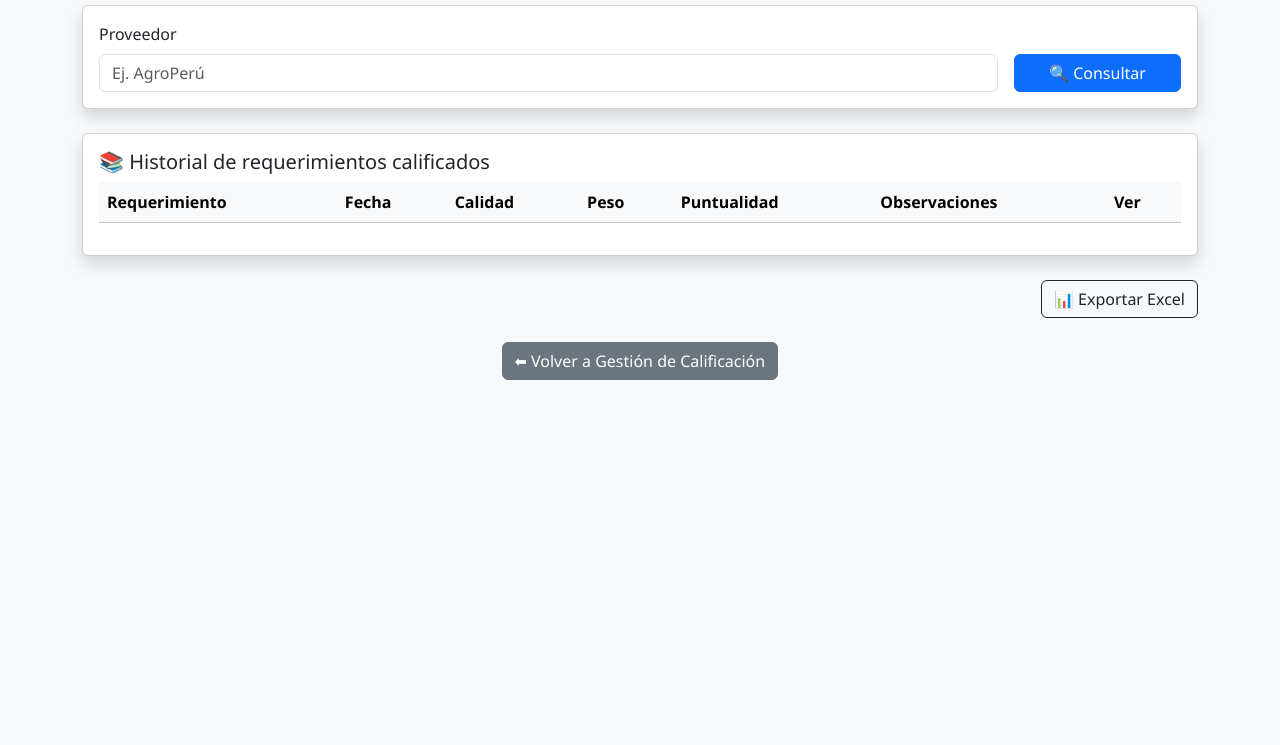
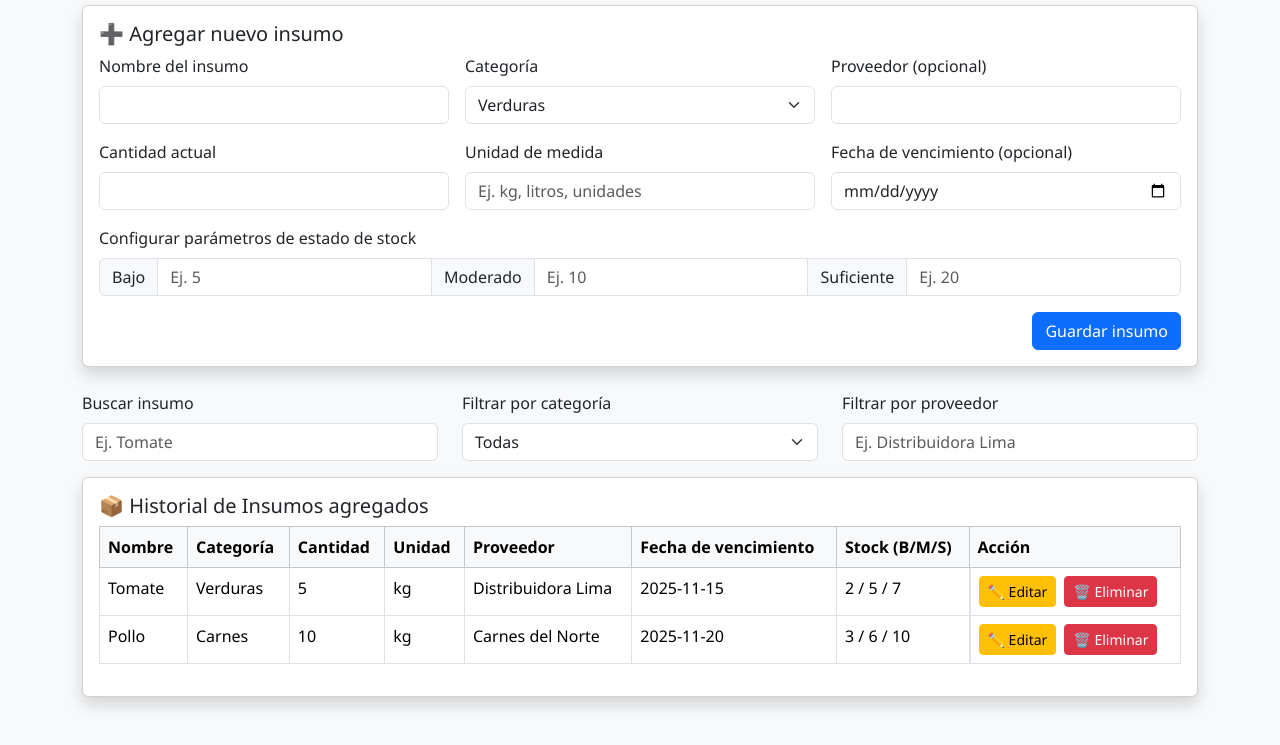
Before and after one commit to janb144/restaurante-Wayas, a plain HTML site: page borrador2.html in a window 1280 px wide. Shown: the part 121-866 px from the top of the page. Before the commit the page ends 800 px from the top, so only its background shows below. Drawn offline with nearby package versions, Linux system fonts and the light colour scheme.

Commit message:
se optimizó actividad gestión de insumos

```diff
--- a/borrador2.html
+++ b/borrador2.html
@@ -1,143 +1,226 @@
 <!DOCTYPE html>
 <html lang="es">
+
 <head>
   <meta charset="UTF-8">
   <meta name="viewport" content="width=device-width, initial-scale=1">
-  <title>Consultar Desempeño de Proveedor</title>
+  <title>Gestión de Insumos</title>
+  <!-- Bootstrap CSS -->
   <link href="https://cdn.jsdelivr.net/npm/bootstrap@5.3.2/dist/css/bootstrap.min.css" rel="stylesheet">
+  <!-- Estilos personalizados -->
   <link rel="stylesheet" href="styles.css">
 </head>
+
 <body>
   <div class="container py-5">
-    <h2 class="text-center mb-4 title-wayas">📈 Consultar Desempeño de Proveedor</h2>
+    <h2 class="text-center mb-4 title-wayas">🛠️ Gestión de Insumos</h2>
 
-    <!-- Filtro por proveedor -->
+    <!-- Formulario para agregar nuevo insumo -->
     <div class="card mb-4 shadow">
       <div class="card-body">
-        <form class="row g-3" onsubmit="event.preventDefault(); cargarHistorial();">
-          <div class="col-md-10">
-            <label for="proveedor" class="form-label">Proveedor</label>
-            <input list="listaProveedores" id="proveedor" class="form-control" placeholder="Ej. AgroPerú">
-            <datalist id="listaProveedores">
-              <option value="AgroPerú">
-              <option value="Distribuidora Sur">
-              <option value="Mariscos Trujillo">
-              <option value="Granos del Valle">
-              <option value="Aceites y Condimentos S.A.C.">
-            </datalist>
+        <h5 class="card-title">➕ Agregar nuevo insumo</h5>
+        <form id="formNuevoInsumo" class="row g-3">
+          <div class="col-md-4">
+            <label for="nombreInsumo" class="form-label">Nombre del insumo</label>
+            <input type="text" class="form-control" id="nombreInsumo" required>
           </div>
-          <div class="col-md-2 align-self-end text-end">
-            <button type="submit" class="btn btn-primary w-100">🔍 Consultar</button>
+          <div class="col-md-4">
+            <label for="categoriaInsumo" class="form-label">Categoría</label>
+            <select class="form-select" id="categoriaInsumo">
+              <option>Verduras</option>
+              <option>Carnes</option>
+              <option>Frutas</option>
+              <option>Otros</option>
+            </select>
+          </div>
+          <div class="col-md-4">
+            <label for="proveedor" class="form-label">Proveedor (opcional)</label>
+            <input type="text" class="form-control" id="proveedor">
+          </div>
+          <div class="col-md-4">
+            <label for="cantidadInsumo" class="form-label">Cantidad actual</label>
+            <input type="number" class="form-control" id="cantidadInsumo" required>
+          </div>
+          <div class="col-md-4">
+            <label for="unidadMedida" class="form-label">Unidad de medida</label>
+            <input type="text" class="form-control" id="unidadMedida" placeholder="Ej. kg, litros, unidades" required>
+          </div>
+          <div class="col-md-4">
+            <label for="fechaVencimiento" class="form-label">Fecha de vencimiento (opcional)</label>
+            <input type="date" class="form-control" id="fechaVencimiento">
+          </div>
+          <div class="col-md-12">
+            <label class="form-label">Configurar parámetros de estado de stock</label>
+            <div class="input-group">
+              <span class="input-group-text">Bajo</span>
+              <input type="number" class="form-control" placeholder="Ej. 5" required>
+              <span class="input-group-text">Moderado</span>
+              <input type="number" class="form-control" placeholder="Ej. 10" required>
+              <span class="input-group-text">Suficiente</span>
+              <input type="number" class="form-control" placeholder="Ej. 20" required>
+            </div>
+          </div>
+          <div class="col-12 text-end">
+            <button type="submit" class="btn btn-primary" id="btnGuardar">Guardar insumo</button>
           </div>
         </form>
       </div>
     </div>
 
-    <!-- Historial de requerimientos calificados -->
-    <div class="card mb-4 shadow">
+    <!-- Filtros para editar insumos -->
+    <div class="row mb-3">
+      <div class="col-md-4">
+        <label for="buscarInsumo" class="form-label">Buscar insumo</label>
+        <input type="text" class="form-control" id="buscarInsumo" placeholder="Ej. Tomate">
+      </div>
+      <div class="col-md-4">
+        <label for="filtrarCategoria" class="form-label">Filtrar por categoría</label>
+        <select class="form-select" id="filtrarCategoria">
+          <option value="">Todas</option>
+          <option>Verduras</option>
+          <option>Carnes</option>
+          <option>Frutas</option>
+          <option>Otros</option>
+        </select>
+      </div>
+      <div class="col-md-4">
+        <label for="filtrarProveedor" class="form-label">Filtrar por proveedor</label>
+        <input type="text" class="form-control" id="filtrarProveedor" placeholder="Ej. Distribuidora Lima">
+      </div>
+    </div>
+
+    <!-- Sección: Insumos agregados -->
+    <div class="card shadow">
       <div class="card-body">
-        <h5 class="card-title">📚 Historial de requerimientos calificados</h5>
-        <table class="table table-striped" id="tablaHistorial">
+        <h5 class="card-title">📦 Historial de Insumos agregados</h5>
+        <table class="table table-bordered table-hover">
           <thead class="table-light">
             <tr>
-              <th>Requerimiento</th>
-              <th>Fecha</th>
-              <th>Calidad</th>
-              <th>Peso</th>
-              <th>Puntualidad</th>
-              <th>Observaciones</th>
-              <th>Ver</th>
+              <th>Nombre</th>
+              <th>Categoría</th>
+              <th>Cantidad</th>
+              <th>Unidad</th>
+              <th>Proveedor</th>
+              <th>Fecha de vencimiento</th>
+              <th>Stock (B/M/S)</th>
+              <th>Acción</th>
             </tr>
           </thead>
-          <tbody></tbody>
+          <tbody>
+            <tr>
+              <td>Tomate</td>
+              <td>Verduras</td>
+              <td>5</td>
+              <td>kg</td>
+              <td>Distribuidora Lima</td>
+              <td>2025-11-15</td>
+              <td>2 / 5 / 7</td>
+              <td class="d-flex gap-2">
+                <button class="btn btn-sm btn-warning" onclick="cargarInsumoEnFormulario('Tomate')">✏️ Editar</button>
+                <button class="btn btn-sm btn-danger" onclick="confirmarEliminacion('Tomate')">🗑️ Eliminar</button>
+              </td>
+            </tr>
+            <tr>
+              <td>Pollo</td>
+              <td>Carnes</td>
+              <td>10</td>
+              <td>kg</td>
+              <td>Carnes del Norte</td>
+              <td>2025-11-20</td>
+              <td>3 / 6 / 10</td>
+              <td class="d-flex gap-2">
+                <button class="btn btn-sm btn-warning" onclick="cargarInsumoEnFormulario('Pollo')">✏️ Editar</button>
+                <button class="btn btn-sm btn-danger" onclick="confirmarEliminacion('Pollo')">🗑️ Eliminar</button>
+              </td>
+            </tr>
+
+            <script>
+              let insumoEditando = null;
+
+              function cargarInsumoEnFormulario(nombre) {
+                const datos = {
+                  "Tomate": {
+                    nombre: "Tomate",
+                    categoria: "Verduras",
+                    unidad: "kg",
+                    cantidad: 5,
+                    proveedor: "Distribuidora Lima",
+                    fecha: "2025-11-15",
+                    stock: { bajo: 2, moderado: 5, suficiente: 7 }
+                  },
+                  "Pollo": {
+                    nombre: "Pollo",
+                    categoria: "Carnes",
+                    unidad: "kg",
+                    cantidad: 7,
+                    proveedor: "Carnes del Norte",
+                    fecha: "2025-11-20",
+                    stock: { bajo: 3, moderado: 8, suficiente: 15 }
+                  }
+                };
+
+                const insumo = datos[nombre];
+                if (insumo) {
+                  document.getElementById("nombreInsumo").value = insumo.nombre;
+                  document.getElementById("categoriaInsumo").value = insumo.categoria;
+                  document.getElementById("unidadMedida").value = insumo.unidad;
+                  document.getElementById("cantidadInsumo").value = insumo.cantidad;
+                  document.getElementById("proveedor").value = insumo.proveedor;
+                  document.getElementById("fechaVencimiento").value = insumo.fecha;
+
+                  const inputsStock = document.querySelectorAll(".input-group input");
+                  inputsStock[0].value = insumo.stock.bajo;
+                  inputsStock[1].value = insumo.stock.moderado;
+                  inputsStock[2].value = insumo.stock.suficiente;
+
+                  const btn = document.getElementById("btnGuardar");
+                  btn.textContent = "💾 Guardar cambios";
+                  btn.classList.remove("btn-primary");
+                  btn.classList.add("btn-warning");
+
+                  insumoEditando = nombre;
+                  window.scrollTo({ top: 0, behavior: "smooth" });
+                }
+              }
+
+              document.getElementById("formNuevoInsumo").addEventListener("submit", function (e) {
+                e.preventDefault();
+
+                if (insumoEditando) {
+                  alert(`✅ Se guardaron los cambios para el insumo "${insumoEditando}".`);
+                  // Aquí iría la lógica para actualizar el insumo en base de datos
+                } else {
+                  const nombre = document.getElementById("nombreInsumo").value.trim();
+                  alert(`✅ Insumo "${nombre}" guardado correctamente.`);
+                  // Aquí iría la lógica para registrar el nuevo insumo
+                }
+
+                // Limpieza del formulario
+                document.getElementById("formNuevoInsumo").reset();
+                insumoEditando = null;
+
+                const btn = document.getElementById("btnGuardar");
+                btn.textContent = "Guardar insumo";
+                btn.classList.remove("btn-warning");
+                btn.classList.add("btn-primary");
+              });
+            </script>
+          </tbody>
         </table>
       </div>
     </div>
 
-    <!-- Exportar resumen -->
-    <div class="text-end mb-4">
-      <button class="btn btn-outline-dark" onclick="exportarExcel()">📊 Exportar Excel</button>
-    </div>
-
-    <!-- Volver -->
-    <div class="text-center">
-      <a href="gestion_calificacion.html" class="btn btn-secondary">⬅ Volver a Gestión de Calificación</a>
-    </div>
+    <!-- Script de confirmación de eliminación -->
+    <script>
+      function confirmarEliminacion(nombre) {
+        if (confirm(`¿Estás seguro de que deseas eliminar el insumo "${nombre}" del sistema? Esta acción no se puede deshacer.`)) {
+          alert(`✅ Insumo "${nombre}" eliminado correctamente.`);
+          // Aquí iría la lógica para eliminar el insumo de la base de datos
+        }
+      }
+    </script>
   </div>
 
-  <!-- Bootstrap JS + SheetJS -->
-  <script src="https://cdn.jsdelivr.net/npm/bootstrap@5.3.2/dist/js/bootstrap.bundle.min.js"></script>
-  <script src="https://cdn.jsdelivr.net/npm/xlsx/dist/xlsx.full.min.js"></script>
-
-  <script>
-    const historialCalificaciones = {
-      "AgroPerú": [
-        { req: "REQ-0001", fecha: "2025-10-14", calidad: "Bueno", peso: "Regular", puntualidad: "Bueno", obs: "Entrega puntual pero empaques dañados" },
-        { req: "REQ-0005", fecha: "2025-10-11", calidad: "Bueno", peso: "Bueno", puntualidad: "Bueno", obs: "Todo correcto" },
-        { req: "REQ-0009", fecha: "2025-10-07", calidad: "Regular", peso: "Bueno", puntualidad: "Regular", obs: "Entrega parcial" },
-        { req: "REQ-0012", fecha: "2025-10-04", calidad: "Bueno", peso: "Bueno", puntualidad: "Bueno", obs: "Sin observaciones" }
-      ],
-      "Distribuidora Sur": [
-        { req: "REQ-0003", fecha: "2025-10-10", calidad: "Regular", peso: "Malo", puntualidad: "Regular", obs: "Faltó peso en verduras" },
-        { req: "REQ-0006", fecha: "2025-10-08", calidad: "Bueno", peso: "Bueno", puntualidad: "Bueno", obs: "Entrega completa" },
-        { req: "REQ-0010", fecha: "2025-10-06", calidad: "Regular", peso: "Regular", puntualidad: "Bueno", obs: "Empaque dañado" },
-        { req: "REQ-0013", fecha: "2025-10-03", calidad: "Malo", peso: "Malo", puntualidad: "Regular", obs: "Demora en entrega" }
-      ],
-      "Mariscos Trujillo": [
-        { req: "REQ-0007", fecha: "2025-10-09", calidad: "Bueno", peso: "Bueno", puntualidad: "Bueno", obs: "Producto fresco" },
-        { req: "REQ-0011", fecha: "2025-10-05", calidad: "Regular", peso: "Regular", puntualidad: "Regular", obs: "Entrega parcial" },
-        { req: "REQ-0014", fecha: "2025-10-02", calidad: "Bueno", peso: "Bueno", puntualidad: "Bueno", obs: "Sin observaciones" },
-        { req: "REQ-0016", fecha: "2025-10-01", calidad: "Malo", peso: "Regular", puntualidad: "Malo", obs: "Producto en mal estado" }
-      ],
-      "Granos del Valle": [
-        { req: "REQ-0008", fecha: "2025-10-08", calidad: "Bueno", peso: "Bueno", puntualidad: "Bueno", obs: "Entrega completa" },
-        { req: "REQ-0015", fecha: "2025-10-02", calidad: "Regular", peso: "Regular", puntualidad: "Regular", obs: "Demora leve" },
-        { req: "REQ-0017", fecha: "2025-09-30", calidad: "Bueno", peso: "Bueno", puntualidad: "Bueno", obs: "Sin observaciones" },
-        { req: "REQ-0018", fecha: "2025-09-29", calidad: "Malo", peso: "Malo", puntualidad: "Regular", obs: "Producto vencido" }
-      ],
-      "Aceites y Condimentos S.A.C.": [
-        { req: "REQ-0019", fecha: "2025-09-28", calidad: "Bueno", peso: "Bueno", puntualidad: "Bueno", obs: "Entrega perfecta" },
-        { req: "REQ-0020", fecha: "2025-09-27", calidad: "Regular", peso: "Regular", puntualidad: "Regular", obs: "Demora leve" },
-        { req: "REQ-0021", fecha: "2025-09-26", calidad: "Malo", peso: "Malo", puntualidad: "Malo", obs: "Producto dañado" },
-        { req: "REQ-0022", fecha: "2025-09-25", calidad: "Bueno", peso: "Bueno", puntualidad: "Bueno", obs: "Sin observaciones" }
-      ]
-    };
-
-    function cargarHistorial() {
-      const proveedor = document.getElementById("proveedor").value.trim();
-      const tabla = document.querySelector("#tablaHistorial tbody");
-      tabla.innerHTML = "";
-
-      if (historialCalificaciones[proveedor]) {
-        historialCalificaciones[proveedor].forEach(item => {
-          const fila = document.createElement("tr");
-          fila.innerHTML = `
-            <td>${item.req}</td>
-            <td>${item.fecha}</td>
-            <td>${item.calidad}</td>
-            <td>${item.peso}</td>
-            <td>${item.puntualidad}</td>
-            <td>${item.obs}</td>
-            <td><button class="btn btn-sm btn-outline-primary">🔍</button></td>
-          `;
-          tabla.appendChild(fila);
-        });
-      } else {
-        const fila = document.createElement("tr");
-        fila.innerHTML = `<td colspan="7" class="text-center text-muted">No se encontraron calificaciones para el proveedor ingresado.</td>`;
-        tabla.appendChild(fila);
-      }
-    }
-
-    function exportarExcel() {
-
-      const tabla = document.getElementById("tablaHistorial");
-      const wb = XLSX.utils.table_to_book(tabla, { sheet: "Historial" });
-      XLSX.writeFile(wb, "Historial_Calificaciones.xlsx");
-    }
-  </script>
-
-  <!-- Bootstrap JS -->
   <script src="https://cdn.jsdelivr.net/npm/bootstrap@5.3.2/dist/js/bootstrap.bundle.min.js"></script>
 </body>
 
```
Also changed, not shown: calificacion_registrar_proveedor.html (+25 -0 lines), inventario_actualizar_stock.html (+49 -32 lines).
